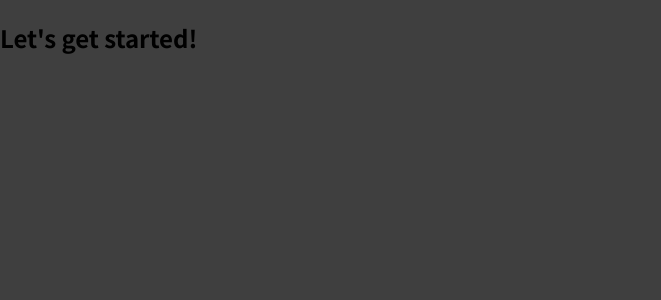
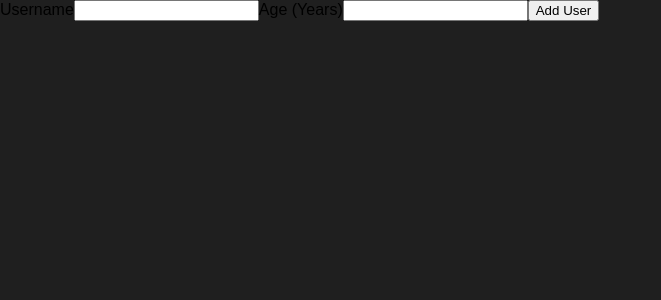
Before and after one commit to fredericreact/userList, a React (Create React App) app: page / in a window 1280 px wide. Shown: the top 300 px of the page, without its empty margins (0-661 px from the left). Built offline with nearby package versions, Linux system fonts and the light colour scheme.

Commit message:
add user component

```diff
--- a/src/App.js
+++ b/src/App.js
@@ -1,7 +1,11 @@
+import React from 'react';
+
+import AddUser from './components/Users/AddUser'
+
 function App() {
   return (
     <div>
-      <h2>Let's get started!</h2>
+      <AddUser/>
     </div>
   );
 }
--- /dev/null
+++ b/src/components/Users/AddUser.js
@@ -0,0 +1,20 @@
+import React from 'react';
+
+const AddUser = (props) => {
+
+    const addUserHandler = (event) => {
+        event.preventDefault();
+    }
+return(
+    <form onSubmit={addUserHandler}>
+        <label htmlFor="username">Username</label>
+        <input id="username" type="text"/>
+        <label htmlFor="age">Age (Years)</label>
+        <input id="age" type="number"/>
+        <button type="submit">Add User</button>
+    </form>
+)
+}
+
+
+export default AddUser;
--- a/src/index.css
+++ b/src/index.css
@@ -1,4 +1,3 @@
-@import url('https://fonts.googleapis.com/css2?family=Noto+Sans+JP:wght@400;700&display=swap');
 
 * {
   box-sizing: border-box;
@@ -6,9 +5,10 @@
 
 html {
   font-family: 'Noto Sans JP', sans-serif;
+  background-color: #1f1f1f
 }
 
 body {
   margin: 0;
-  background-color: #3f3f3f;
+
 }
```
